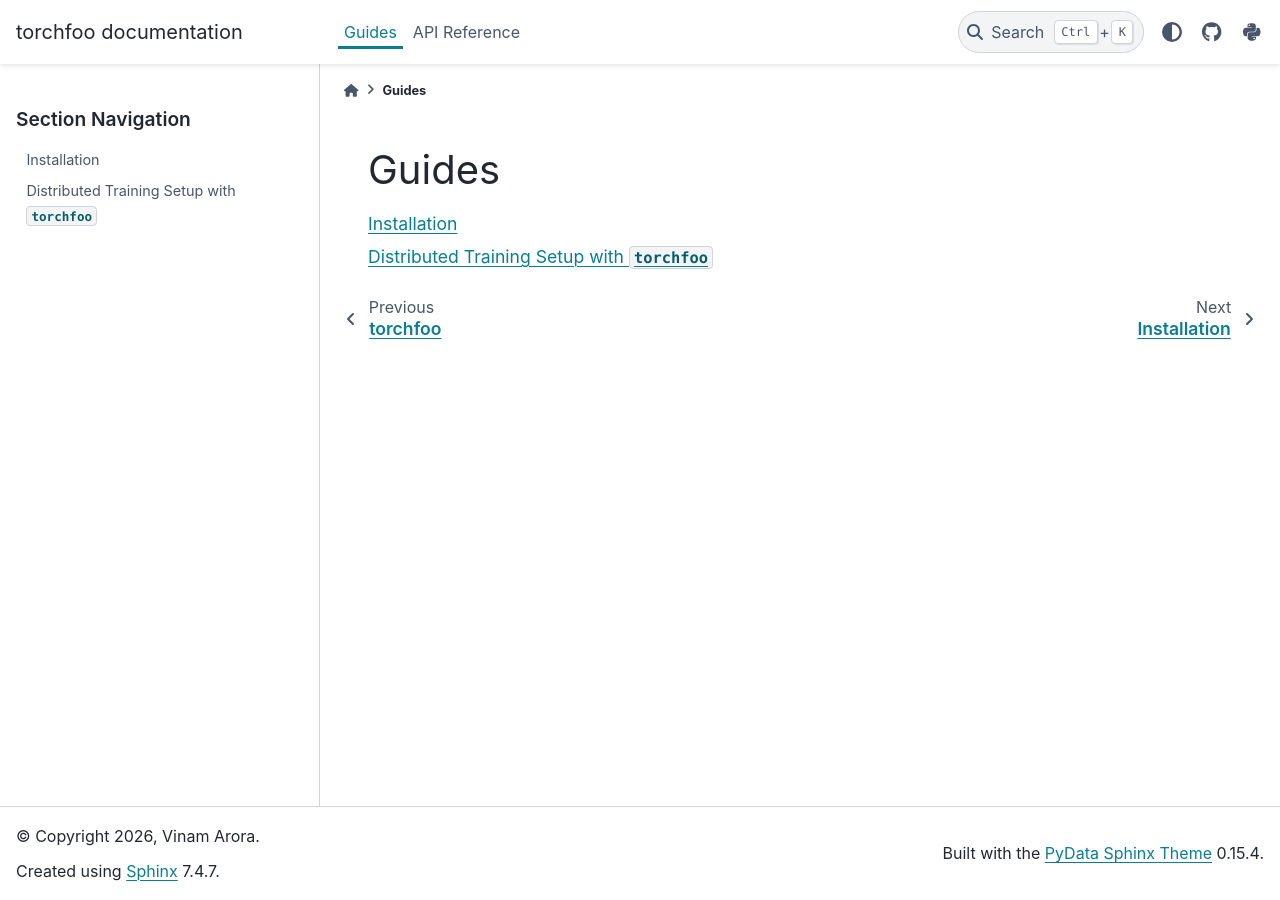
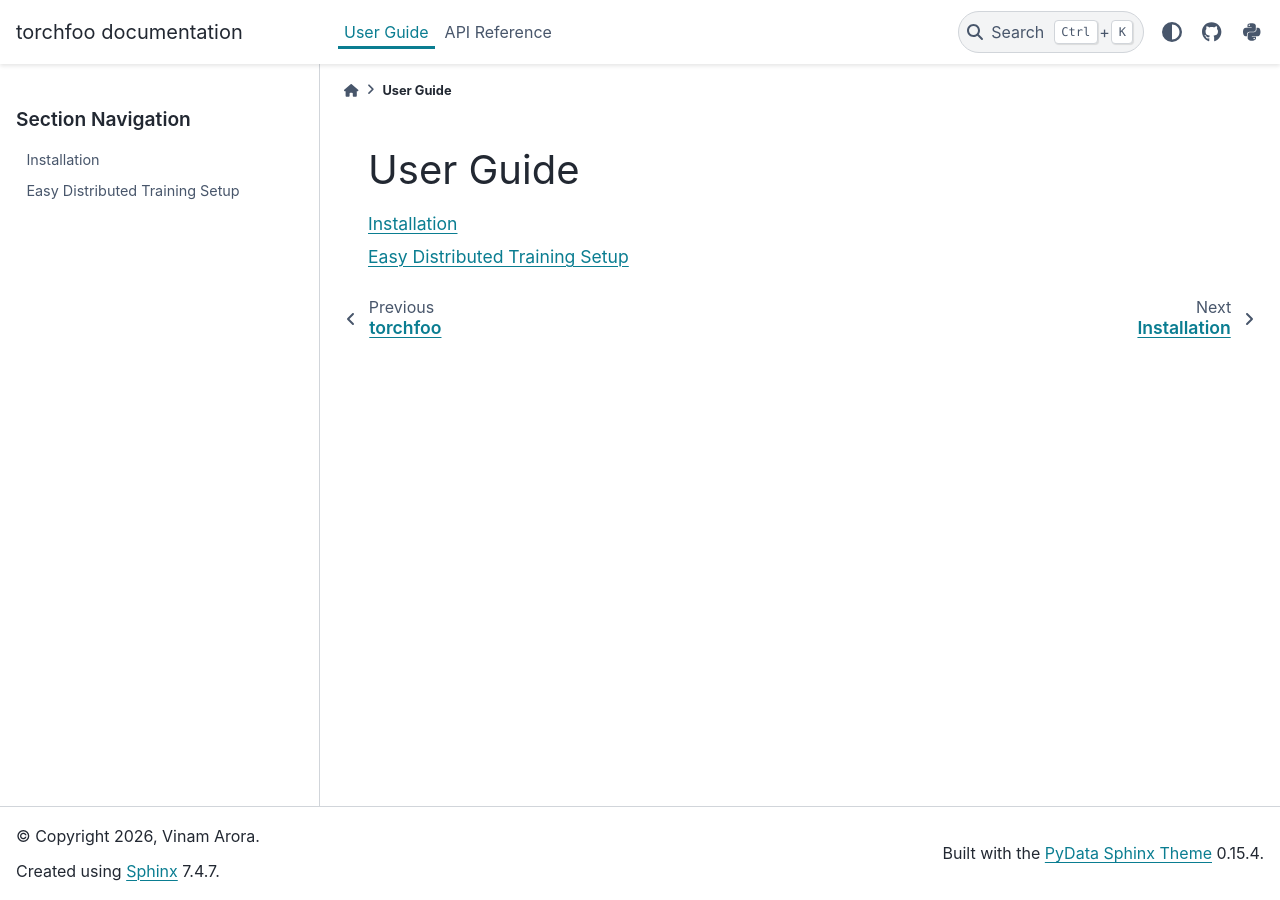
Before and after one commit to vinamarora8/torchfoo, a Sphinx documentation site: the page built from docs/source/guides/index.rst, in a window 1280 px wide. Built offline with Sphinx 7.4.7 and the PyData theme 0.15.4, drawn with Linux system fonts in a browser that asks for light colours; the version number could not be read and is left out.

Commit message:
docs: refactor distributed training doc

```diff
--- a/docs/source/guides/parallelize.rst
+++ b/docs/source/guides/distributed_training.rst
@@ -1,5 +1,5 @@
-Distributed Training Setup with ``torchfoo``
-============================================
+Easy Distributed Training Setup
+===============================
 
 Spawning Parallel Processes
 ---------------------------
--- a/docs/source/guides/index.rst
+++ b/docs/source/guides/index.rst
@@ -1,8 +1,8 @@
-Guides
-======
+User Guide
+==========
 
 .. toctree::
    :maxdepth: 1
 
    installation
-   parallelize
+   distributed_training
```
